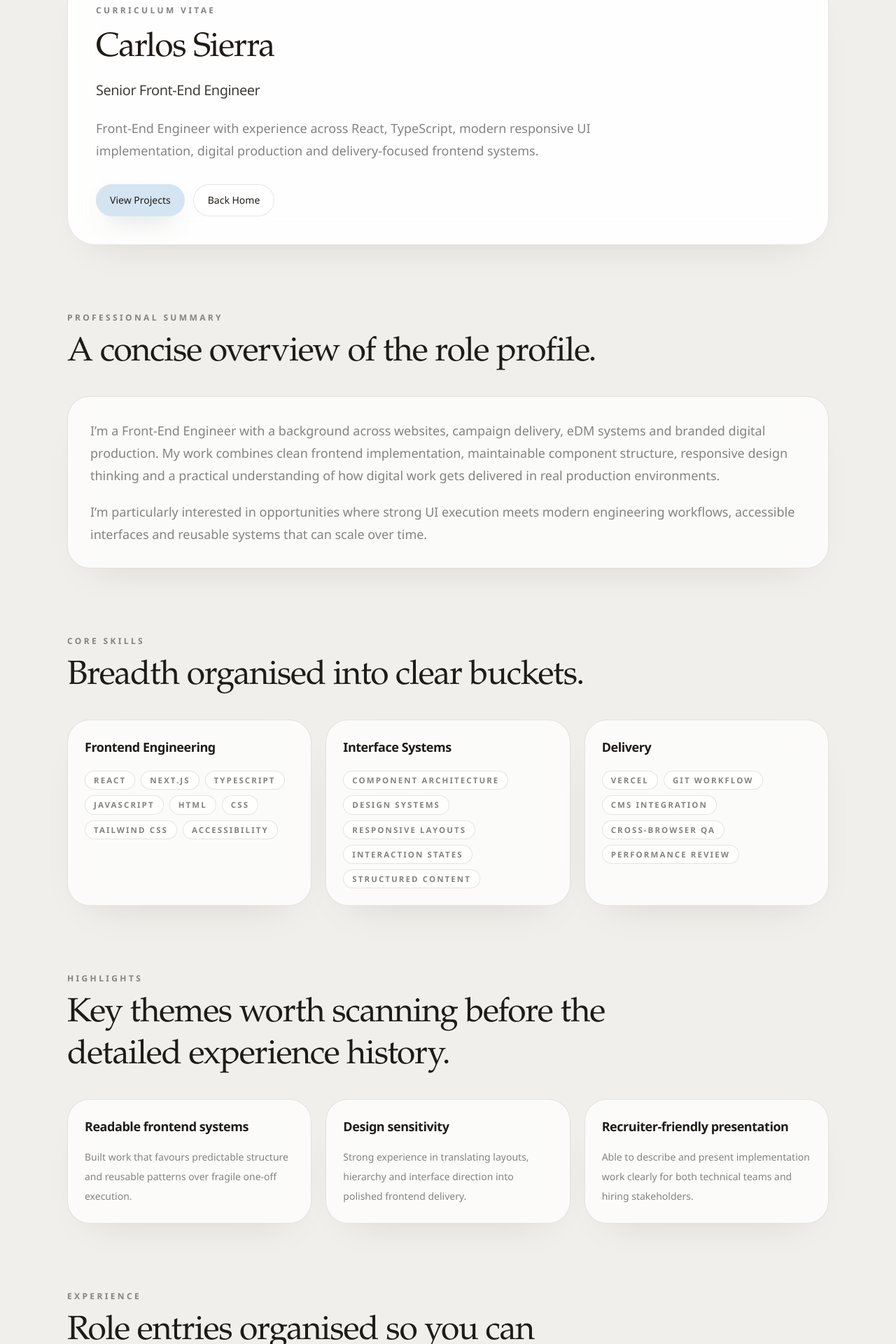
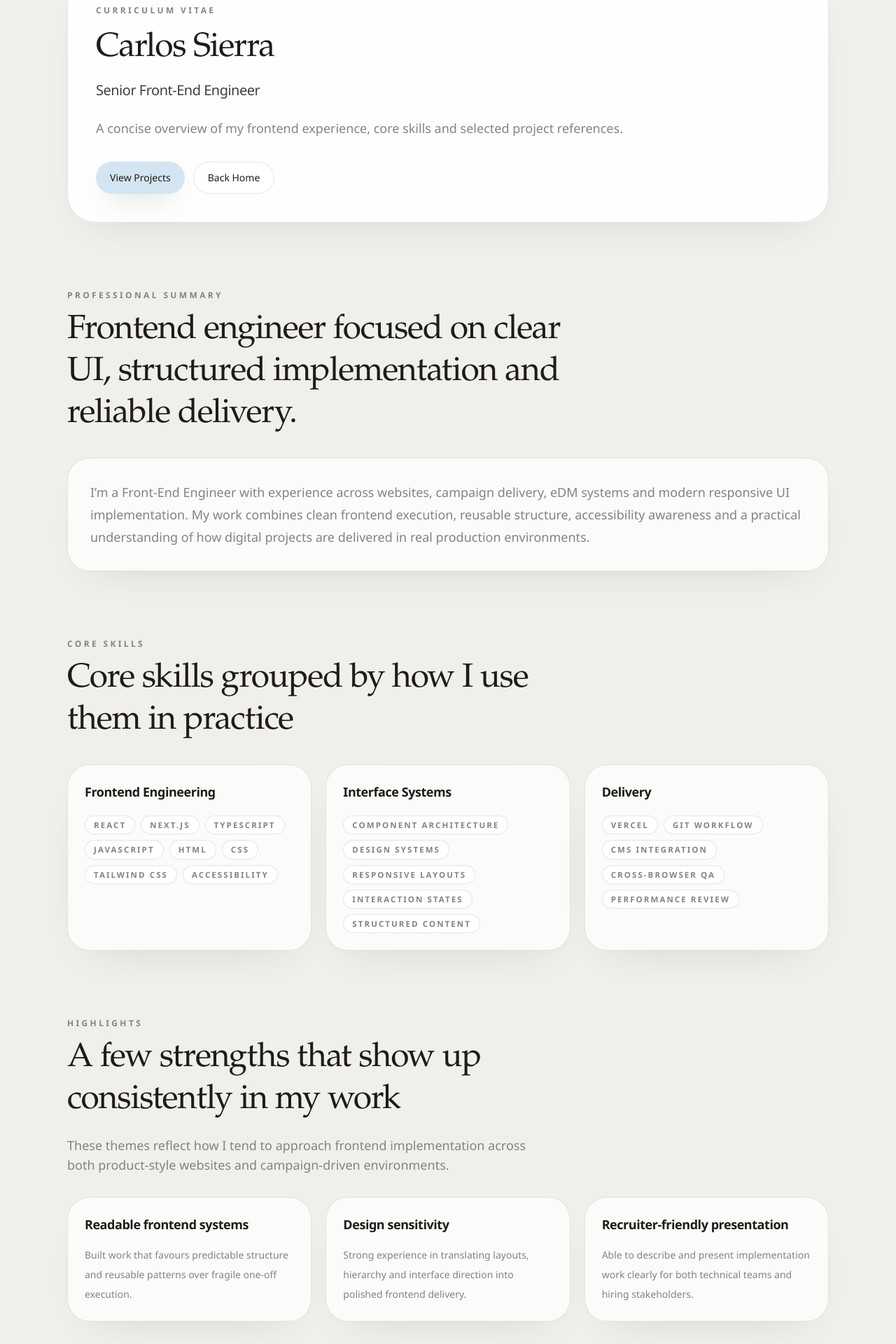
Before and after one commit to carlosesierra/portfolio, a Next.js app: page /cv in a window 1280 px wide. Shown: the part 193-2113 px from the top of the page at 70% size. Built offline with nearby package versions, Linux system fonts and the light colour scheme.

Commit message:
feat: update section headings and descriptions for clarity and impact

```diff
--- a/src/components/cv.tsx
+++ b/src/components/cv.tsx
@@ -121,7 +121,7 @@ export function ProfessionalSummarySection() {
       <Container>
         <SectionHeading
           eyebrow="Professional summary"
-          title="A concise overview of the role profile."
+          title="Frontend engineer focused on clear UI, structured implementation and reliable delivery."
         />
 
         <div className="mt-8 surface-card rounded-[2rem] p-7 sm:p-8">
@@ -142,7 +142,7 @@ export function CoreSkillsSection() {
       <Container>
         <SectionHeading
           eyebrow="Core skills"
-          title="Breadth organised into clear buckets."
+          title="Core skills grouped by how I use them in practice"
         />
 
         <div className="mt-8 grid gap-5 md:grid-cols-2 xl:grid-cols-3">
@@ -166,7 +166,8 @@ export function HighlightsSection() {
       <Container>
         <SectionHeading
           eyebrow="Highlights"
-          title="Key themes worth scanning before the detailed experience history."
+          title="A few strengths that show up consistently in my work"
+          copy="These themes reflect how I tend to approach frontend implementation across both product-style websites and campaign-driven environments."
         />
 
         <div className="mt-8 grid gap-5 md:grid-cols-3">
@@ -190,8 +191,8 @@ export function ExperienceSection() {
       <Container>
         <SectionHeading
           eyebrow="Experience"
-          title="Role entries organised so you can swap in your exact role history."
-          copy="The structure below is designed to show role context, contribution and stack clearly. Replace the generic copy with your final role history and achievements."
+          title="Selected experience"
+          copy="My background spans frontend implementation, digital production and delivery-focused work across websites, campaigns and reusable UI systems."
         />
 
         <div className="mt-8 space-y-5">
@@ -215,7 +216,8 @@ export function KeyProjectsSection() {
       <Container>
         <SectionHeading
           eyebrow="References"
-          title="Project references that connect the CV to the case studies."
+          title="Selected project references"
+          copy="A few projects that reflect my frontend implementation style, delivery thinking and approach to maintainable UI work."
         />
 
         <div className="mt-8 grid gap-5 lg:grid-cols-3">
@@ -245,7 +247,8 @@ export function EducationCertsSection() {
       <Container>
         <SectionHeading
           eyebrow="Education and specialisation"
-          title="A placeholder-ready section for formal study and ongoing learning."
+          title="Ongoing learning and technical development"
+          copy="Alongside project work, I continue refining my frontend practice through structured learning, design-to-code execution and deeper work with modern UI systems."
         />
 
         <div className="mt-8 grid gap-5 md:grid-cols-2">
@@ -269,7 +272,8 @@ export function ToolsSection() {
       <Container>
         <SectionHeading
           eyebrow="Tooling"
-          title="Delivery tooling grouped by how it tends to be used."
+          title="Tools and technologies"
+          copy="The tools below reflect the environments I’ve worked in most often across frontend build, interface implementation and digital delivery."
         />
 
         <div className="mt-8 grid gap-5 md:grid-cols-3">
@@ -296,7 +300,7 @@ export function CvCtaSection() {
             Continue exploring
           </p>
           <h2 className="mx-auto mt-4 max-w-3xl font-serif text-4xl leading-tight tracking-tight text-foreground sm:text-5xl">
-            Use the project pages to show execution depth, not just role titles.
+            Explore the project pages for a closer look at implementation decisions, delivery thinking and frontend execution.
           </h2>
           <div className="mt-8 flex flex-wrap justify-center gap-3">
             <Button href="/#projects">Open Case Studies</Button>
--- a/src/components/home.tsx
+++ b/src/components/home.tsx
@@ -114,10 +114,7 @@ export function HeroSection() {
           </div>
 
           <div className="surface-card rounded-[2rem] p-7 sm:p-8">
-            <p className="text-xs font-semibold uppercase tracking-[0.28em] text-muted">
-              Supporting line
-            </p>
-            <p className="mt-4 text-lg leading-7 text-foreground">
+            <p className="text-lg leading-7 text-foreground">
               {siteConfig.supportingLine}
             </p>
           </div>
@@ -159,7 +156,7 @@ export function FeaturedProjectsSection() {
         <SectionHeading
           eyebrow="Featured work"
           title="Selected projects that show structure, polish and maintainable delivery."
-          copy="Each case study is designed to show more than visuals. The focus is on frontend execution, problem-solving, delivery choices and practical outcomes."
+          copy="The case studies below focus on the decisions, implementation details and delivery outcomes behind the work, not just the finished screens."
         />
 
         <div className="mt-10 grid gap-5 lg:grid-cols-3">
@@ -179,8 +176,8 @@ export function StrengthsSection() {
         <div className="grid gap-10 lg:grid-cols-[0.85fr_1.15fr] lg:items-start">
           <SectionHeading
             eyebrow="Working style"
-            title="A portfolio angle that reflects how I actually work."
-            copy="The strongest parts of my work sit between interface quality, delivery discipline and maintainable frontend structure."
+            title="The strengths I bring into frontend delivery"
+            copy="The strongest parts of my work sit between interface quality, structured implementation and practical delivery under real project constraints."
           />
 
           <div className="grid gap-5 sm:grid-cols-2">
@@ -205,7 +202,7 @@ export function ExperienceSnapshotSection() {
       <Container>
         <SectionHeading
           eyebrow="Experience snapshot"
-          title="A compact way to show seniority without duplicating the whole CV."
+          title="Experience across frontend delivery, campaigns and reusable UI systems."
           copy="My background includes frontend engineering, campaign production, reusable UI delivery and practical implementation across different digital formats."
         />
 
@@ -233,8 +230,8 @@ export function ProofMetricsSection() {
       <Container>
         <SectionHeading
           eyebrow="Proof points"
-          title="Evidence of the kind of frontend work this portfolio is designed to attract."
-          copy="These aren’t vanity claims. They’re the capabilities I’ve developed through real production work and want my next role to value."
+          title="What I’m strongest at in frontend work"
+          copy="These are the areas I’ve built the most confidence in through production-facing frontend delivery."
           align="center"
         />
 
@@ -254,8 +251,8 @@ export function TechStackSection() {
       <Container>
         <SectionHeading
           eyebrow="Tooling"
-          title="The tooling story stays broad enough for recruiters and specific enough for engineers."
-          copy="The point here is less about listing every library and more about showing the delivery environments I’ve worked in."
+          title="Tools and technologies I use across frontend build and delivery."
+          copy="These are the environments I work in most often across implementation, UI systems and production delivery."
         />
 
         <div className="mt-10 grid gap-5 md:grid-cols-3">
@@ -275,7 +272,7 @@ export function AboutPreviewSection() {
         <div className="grid gap-10 lg:grid-cols-[0.85fr_1.15fr]">
           <SectionHeading
             eyebrow="About"
-            title="A concise narrative that explains the kind of frontend engineer recruiters are looking at."
+            title="Frontend engineer shaped by digital production, structured systems and practical delivery."
           />
 
           <div className="surface-card rounded-[2rem] p-7 sm:p-8">
--- a/src/data/cv.ts
+++ b/src/data/cv.ts
@@ -36,10 +36,9 @@ export type CvData = {
 // Replace these seeded entries with your exact employment history before sharing.
 export const cvData: CvData = {
   availability:
-    "Front-End Engineer with experience across React, TypeScript, modern responsive UI implementation, digital production and delivery-focused frontend systems.",
+    "A concise overview of my frontend experience, core skills and selected project references.",
   summary: [
-    "I’m a Front-End Engineer with a background across websites, campaign delivery, eDM systems and branded digital production. My work combines clean frontend implementation, maintainable component structure, responsive design thinking and a practical understanding of how digital work gets delivered in real production environments.",
-    "I’m particularly interested in opportunities where strong UI execution meets modern engineering workflows, accessible interfaces and reusable systems that can scale over time.",
+    "I’m a Front-End Engineer with experience across websites, campaign delivery, eDM systems and modern responsive UI implementation. My work combines clean frontend execution, reusable structure, accessibility awareness and a practical understanding of how digital projects are delivered in real production environments.",
   ],
   coreSkills: [
     {
--- a/src/data/site.ts
+++ b/src/data/site.ts
@@ -118,12 +118,13 @@ export const siteConfig = {
     "The common thread in my work is frontend execution that feels polished, maintainable and grounded in practical delivery. I’m now focused on roles where thoughtful UI implementation, structured engineering and product-facing collaboration come together.",
   ],
   contactCta: {
-    title: "Ready to turn this into the version you actually send to recruiters.",
+    title:
+      "Open to frontend opportunities where thoughtful UI and structured delivery matter.",
     body:
-      "The structure is here. The next step is refining the featured case studies, tightening the visual system and connecting the work directly to the roles you want to pursue.",
+      "This portfolio highlights the kind of work I want to keep building: accessible interfaces, maintainable frontend systems and polished digital experiences delivered with care.",
     primaryLabel: "View CV",
     primaryHref: "/cv",
-    secondaryLabel: "Browse Case Studies",
+    secondaryLabel: "Browse Projects",
     secondaryHref: "/#projects",
   },
   footerBlurb:
```
